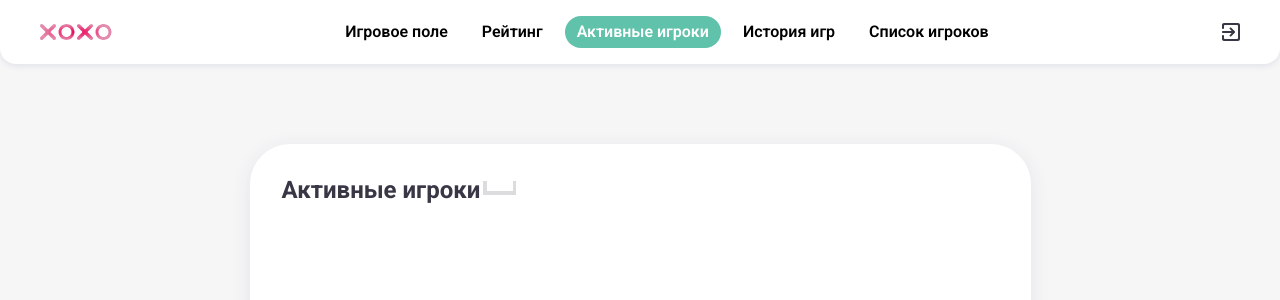
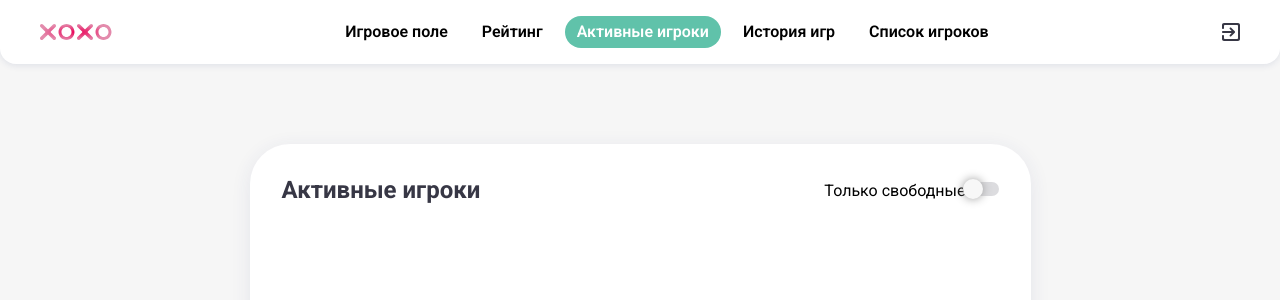
Before and after one commit to Teplovozovich/esoft-school, a React (Create React App) app: page /ActivePlayersTab in a window 1280 px wide. Shown: the top 300 px of the page. Built offline with nearby package versions, Linux system fonts and the light colour scheme.

Commit message:
feat: add switch button

```diff
--- a/src/components/ActivePlayersTab/ActivePlayersTab.jsx
+++ b/src/components/ActivePlayersTab/ActivePlayersTab.jsx
@@ -2,6 +2,7 @@ import React from 'react'
 
 import s from './ActivePlayersTab.module.css'
 import PageTitle from '../Common/PageTitle/PageTitle'
+import Switch from '../Common/Switch/Switch'
 
 const ActivePlayersTab = (props) => {
     return (
@@ -11,10 +12,9 @@ const ActivePlayersTab = (props) => {
                     <PageTitle textPageTitle="Активные игроки" />
                 </div>
                 <div className={s.textSwitch}>
-                    <p></p>
-                    <label class={s.switch}>
-                        <input type="checkbox"></input>
-                        <span class={s.slider}></span>
+                    <p>Только свободные</p>
+                    <label class={s.switch_btn}>
+                        <Switch />
                     </label>
                 </div>
             </div>
--- a/src/components/ActivePlayersTab/ActivePlayersTab.module.css
+++ b/src/components/ActivePlayersTab/ActivePlayersTab.module.css
@@ -21,51 +21,76 @@
 }
 
 .activePlayersTitle{
-  display: flex;
+    display: flex;
+    width: 717px;
+    justify-content: space-between;
 }
 
-.switch {
+.switch-label {
+  display: inline-block;
+  width: 62px; /* ширина переключателя */
+  height: 24px; /* высота переключателя */
+  border-radius: 12px; /* радиус скругления */
+  background: #DCDCDF; /* цвет фона */
+  cursor: pointer;
   position: relative;
-  display: flex;
 }
 
-.switch input {
-  opacity: 0;
-  width: 36px;
-height: 24px;
+.textSwitch{
+  display: flex;
+  justify-content: center;
+  align-items: center;
+  justify-items: center;
+}
+.switch-label::before {
+  content: "";
+  height: 36px; /* высота кнопки */
+  width: 36px; /* ширина кнопки */
+  border-radius: 18px; /* радиус кнопки */
+  background: #F7F7F7; /* цвет кнопки */
+  top: -6px; /* положение кнопки по вертикали относительно основы */
+  left: -6px; /* положение кнопки по горизонтали относительно основы */
+  transition-duration: 300ms; /* анимация */
+  box-shadow: 0 0 10px 0 #999999; /* тень */
+  position: absolute;
 }
 
-.slider {
-  position: absolute;
-height: 14px;
-left: 3px;
-right: 0px;
-top: calc(50% - 14px/2);
-background: #DCDCDF;
+.title {
+  display: flex;
+
 }
 
-.slider:before {
+/* for switch */
+
+.switch-label::after {
+  content: "";
+  font-weight: bold;
+  color: #999;
   position: absolute;
-  content: "";
-  height: 26px;
-  width: 26px;
-  left: 4px;
-  bottom: 4px;
-  background-color: white;
-  -webkit-transition: .4s;
-  transition: .4s;
+  top: 50%;
+  transform: translateY(-50%);
+  right: 10px;
+  transition: all 0.3s ease-in-out;
 }
 
-input:checked + .slider {
-  background-color: #2196F3;
+.switch-label:hover::after {
+  color: #666;
 }
 
-input:focus + .slider {
-  box-shadow: 0 0 1px #2196F3;
+#switch:checked + .switch-label {
+  background: #60C2AA;
 }
 
-input:checked + .slider:before {
-  -webkit-transform: translateX(26px);
-  -ms-transform: translateX(26px);
-  transform: translateX(26px);
+#switch:checked + .switch-label::before {
+  left: 30px;
+  background: #3BA189;
 }
+
+#switch:checked + .switch-label::after {
+  content: "";
+  color: #118c4e;
+  right: auto;
+  left: 10px;
+}
+
+/* for switch */
--- /dev/null
+++ b/src/components/Common/Switch/Switch.css
@@ -0,0 +1,56 @@
+.switch-label {
+    display: inline-block;
+    width: 33px; /* ширина переключателя */
+    height: 14px; /* высота переключателя */
+    border-radius: 12px; /* радиус скругления */
+    background: #DCDCDF; /* цвет фона */
+    cursor: pointer;
+    position: relative;
+}
+
+#switch{
+    display: none;
+}
+.switch-label::before {
+    content: "";
+    height: 20px; /* высота кнопки */
+    width: 20px; /* ширина кнопки */
+    border-radius: 18px; /* радиус кнопки */
+    background: #F7F7F7; /* цвет кнопки */
+    top: -3px; /* положение кнопки по вертикали относительно основы */
+    left: -3px; /* положение кнопки по горизонтали относительно основы */
+    transition-duration: 300ms; /* анимация */
+    box-shadow: 0 0 10px 0 #999999; /* тень */
+    position: absolute;
+}
+
+.switch-label::after {
+    content: "";
+    font-weight: bold;
+    color: #999;
+    position: absolute;
+    top: 50%;
+    transform: translateY(-50%);
+    right: 10px;
+    transition: all 0.3s ease-in-out;
+}
+
+.switch-label:hover::after {
+    color: #666;
+}
+
+#switch:checked + .switch-label {
+    background: #60C2AA;
+}
+
+#switch:checked + .switch-label::before {
+    left: 15px;
+    background: #3BA189;
+}
+
+#switch:checked + .switch-label::after {
+    content: "";
+    color: #118c4e;
+    right: auto;
+    left: 10px;
+}
--- /dev/null
+++ b/src/components/Common/Switch/Switch.jsx
@@ -0,0 +1,14 @@
+import React from 'react';
+import './Switch.css'
+
+const Switch = (props) => {
+    return (
+
+        <div>
+            <input type="checkbox" id="switch"></input>
+            <label for="switch" class="switch-label"></label>
+        </div>
+    );
+}
+
+export default Switch;
```
